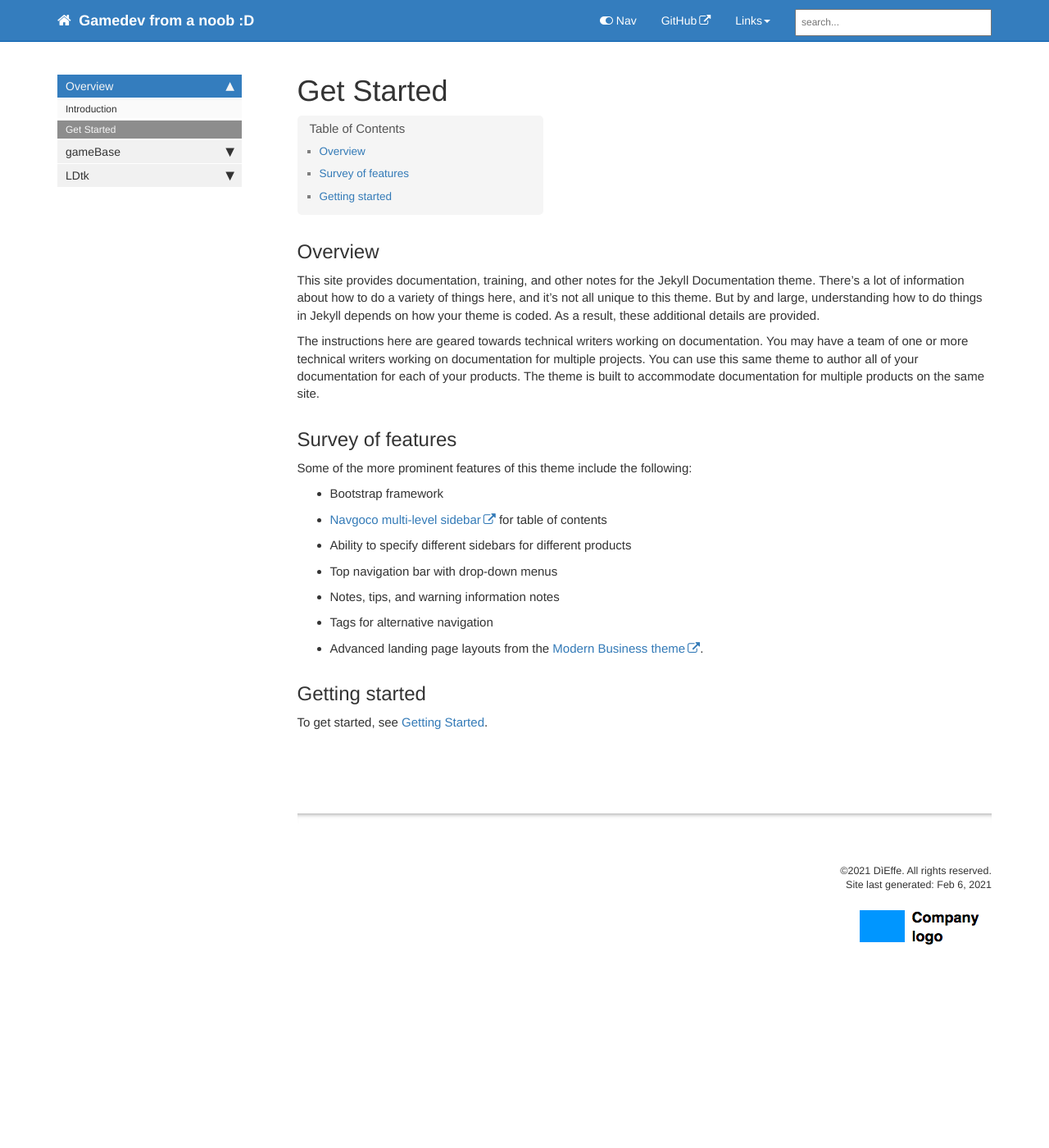
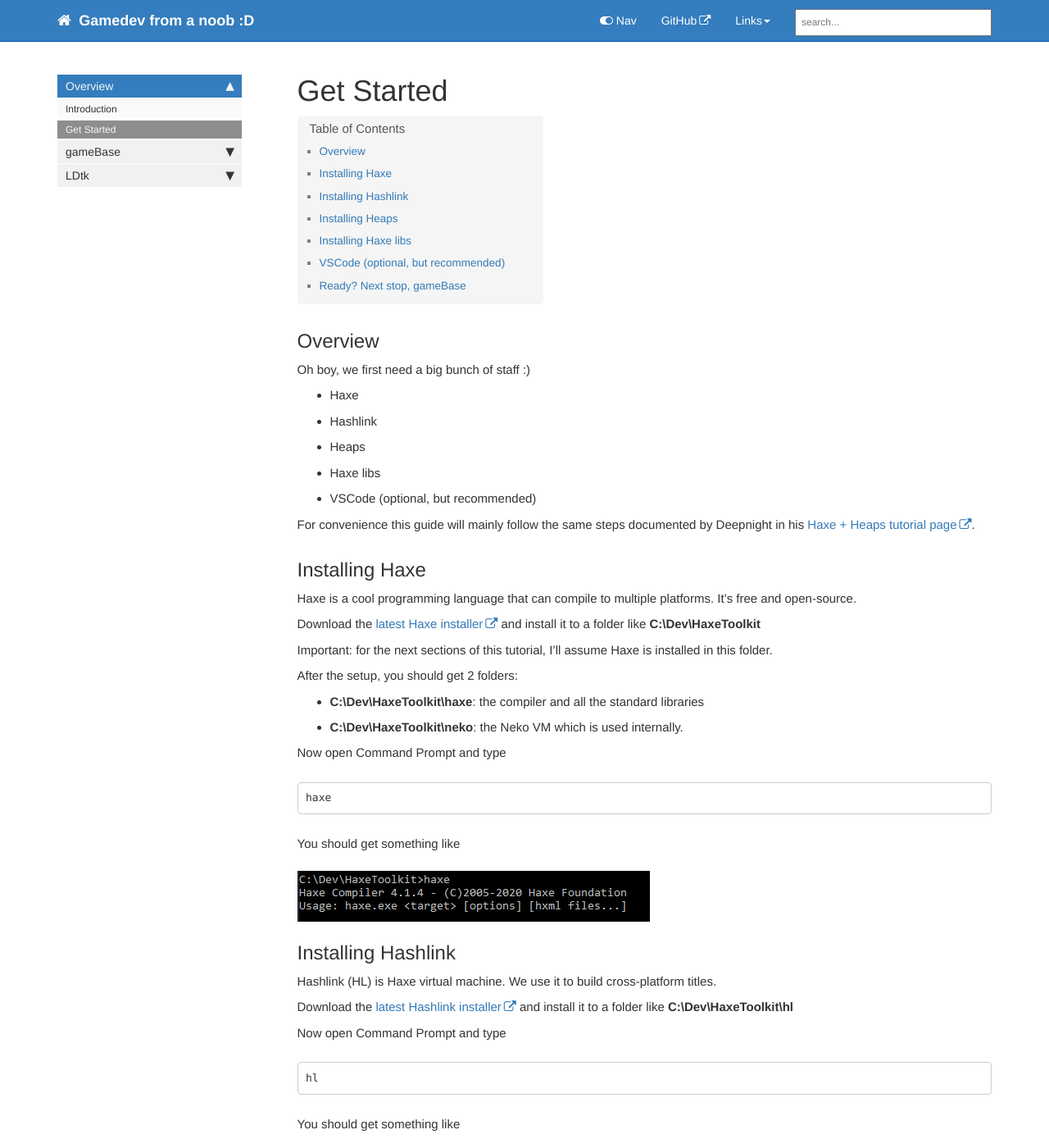
Before and after one commit to di-effe/di-effe.github.io, a Jekyll site: the page built from pages/mydoc/overview_get_started.md, in a window 1280 px wide and 1400 px high. Shown: the whole window at 82% size. Built offline with Jekyll 4.4.1, drawn with Linux system fonts in a browser that asks for light colours; comment, search, counter and statistics services are not loaded; some of the changed text lies outside the part shown.

Commit message:
get started

````diff
--- a/_includes/footer.html
+++ b/_includes/footer.html
@@ -3,7 +3,6 @@
                 <div class="col-lg-12 footer">
                &copy;{{ site.time | date: "%Y"  }} {{site.company_name}}. All rights reserved. <br />
 {% if page.last_updated %}<span>Page last updated:</span> {{page.last_updated}}<br/>{% endif %} Site last generated: {{ site.time | date: "%b %-d, %Y"  }} <br />
-<p><img src="{{ "images/company_logo.png" }}" alt="Company logo"/></p>
                 </div>
             </div>
 </footer>
--- a/pages/mydoc/overview_get_started.md
+++ b/pages/mydoc/overview_get_started.md
@@ -7,24 +7,104 @@
 
 ## Overview
 
-This site provides documentation, training, and other notes for the Jekyll Documentation theme. There's a lot of information about how to do a variety of things here, and it's not all unique to this theme. But by and large, understanding how to do things in Jekyll depends on how your theme is coded. As a result, these additional details are provided.
+Oh boy, we first need a big bunch of staff :)
 
-The instructions here are geared towards technical writers working on documentation. You may have a team of one or more technical writers working on documentation for multiple projects. You can use this same theme to author all of your documentation for each of your products. The theme is built to accommodate documentation for multiple products on the same site.
+*  Haxe
+*  Hashlink
+*  Heaps
+*  Haxe libs
+*  VSCode (optional, but recommended)
 
-## Survey of features
+For convenience this guide will mainly follow the same steps documented by Deepnight in his [Haxe + Heaps tutorial page](https://deepnight.net/tutorials/).
 
-Some of the more prominent features of this theme include the following:
+## Installing Haxe
+Haxe is a cool programming language that can compile to multiple platforms. It’s free and open-source.
 
-* Bootstrap framework
-* [Navgoco multi-level sidebar](http://www.komposta.net/article/navgoco) for table of contents
-* Ability to specify different sidebars for different products
-* Top navigation bar with drop-down menus
-* Notes, tips, and warning information notes
-* Tags for alternative navigation
-* Advanced landing page layouts from the [Modern Business theme](http://startbootstrap.com/template-overviews/modern-business/).
+Download the [latest Haxe installer](https://haxe.org/download/) and install it to a folder like **C:\Dev\HaxeToolkit**
 
-## Getting started
+Important: for the next sections of this tutorial, I’ll assume Haxe is installed in this folder.
 
-To get started, see [Getting Started][index].
+After the setup, you should get 2 folders:
 
-{% include links.html %}
+*  **C:\Dev\HaxeToolkit\haxe**: the compiler and all the standard libraries
+*  **C:\Dev\HaxeToolkit\neko**: the Neko VM which is used internally.
+
+Now open Command Prompt and type
+
+```haxe
+haxe
+```
+
+You should get something like
+
+{% include image.html file="haxe_version.png" alt="Haxe version" %}
+
+
+## Installing Hashlink
+Hashlink (HL) is Haxe virtual machine. We use it to build cross-platform titles.
+
+Download the [latest Hashlink installer](https://haxe.org/download/) and install it to a folder like **C:\Dev\HaxeToolkit\hl**
+
+Now open Command Prompt and type
+
+```haxe
+hl
+```
+
+You should get something like
+
+{% include image.html file="hashlink_version.png" alt="Haxe version" %}
+
+## Installing Heaps
+HeapsIO is a free open-source 2D/3D engine used in large game projects, like Dead Cells, Northgard or Evoland 2.
+
+The engine is actually a library of Haxe (ie. an Haxelib) which can be installed easily using the bundled haxelib.exe tool.
+Open Command Prompt and type
+
+```haxe
+haxelib git heaps https://github.com/HeapsIO/heaps.git
+```
+
+**Important**: we won’t use the default haxelib install heaps command here, because the official GIT version is much more up-to-date than the haxelib repo.
+
+## Installing Haxe libs
+
+Open Command Prompt and type
+
+
+**For DirectX support in HashLink:**
+```haxe
+haxelib install hldx
+```
+**For OpenGL/SDL support in HashLink:**
+```haxe
+haxelib install hlsdl
+```
+**For deepnightLibs:**
+```haxe
+haxelib git deepnightLibs https://github.com/deepnight/deepnightLibs.git
+```
+**For CastleDB :**
+```haxe
+haxelib git castle https://github.com/ncannasse/castle.git
+```
+
+**You can check the installed libs by typing:**
+```haxe
+haxelib list
+```
+
+
+## VSCode (optional, but recommended)
+
+VScode is a nice IDE that features full Haxe integration if you install the dedicated extension. Out of the box, you’ll get code completion, easier project setup, debugging & much more.
+
+Download the [latest VSCode installer](https://code.visualstudio.com/) and install it following the usual steps.
+When you're up and running download the Haxe Extension Pack from VSCode built-in extension browser.
+
+{% include image.html file="vscode_haxe_ext.png" alt="Haxe extension pack" %}
+
+
+## Ready? Next stop, gameBase
+
+Oki-dokie, let's move to [gameBase](gamebase_setup.html)
````
Also changed, not shown: images/hashlink_version.png (added), images/haxe_version.png (added), images/vscode_haxe_ext.png (added).
